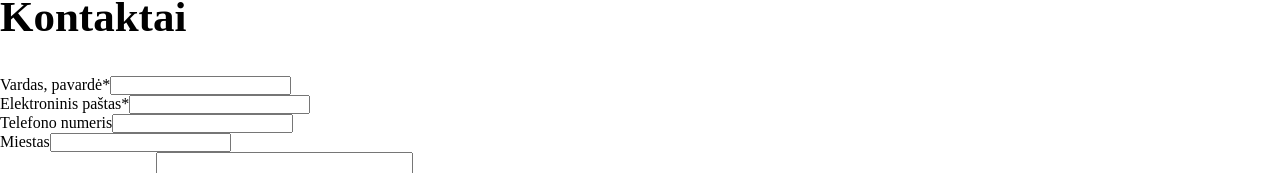
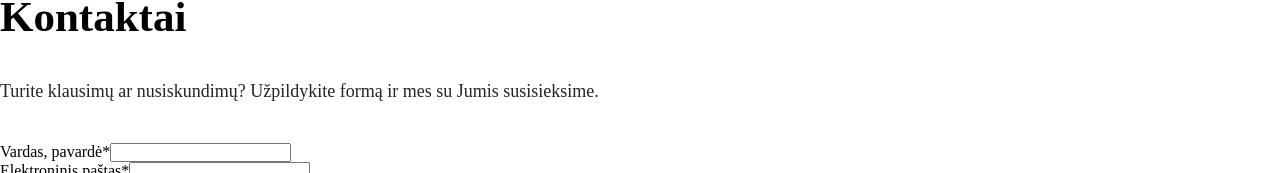
Before and after one commit to gameg0065/Pakeliui, a Vue app in the folder Front-end/: page /contacts in a window 1280 px wide. Shown: the part 627-800 px from the top of the page. Built offline with nearby package versions, Linux system fonts and the light colour scheme; a web font is replaced by a local one; what vue-js-modal would draw is missing.

Commit message:
update Kontaktai

```diff
--- a/Front-end/src/views/Contacts.vue
+++ b/Front-end/src/views/Contacts.vue
@@ -2,6 +2,7 @@
   <div class="body">
     <h2>Kontaktai</h2>
     <form>
+      <p>Turite klausimų ar nusiskundimų? Užpildykite formą ir mes su Jumis susisieksime.</p>
       <div>
         <label for="full-name">Vardas, pavardė*</label>
         <input type="text" id="full-name" />
```
